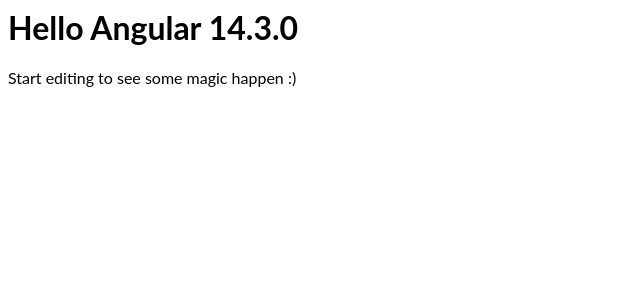
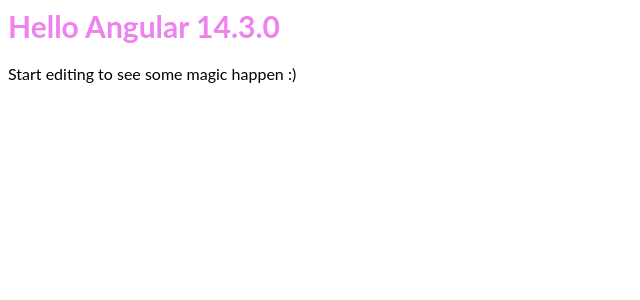
Before and after one commit to nakkajagadeesh12/angular-8, an Angular app: page / in a window 1280 px wide. Shown: the top 300 px of the page, without its empty margins (0-640 px from the left). Built offline with nearby package versions, Linux system fonts and the light colour scheme.

Commit message:
1 file modified

```diff
--- a/src/app/hello.component.ts
+++ b/src/app/hello.component.ts
@@ -3,7 +3,11 @@
 @Component({
   selector: 'hello',
   template: `<h1>Hello {{name}}</h1>`,
-  styles: [`h1 { font-family: Lato; }`]
+  styles: [`h1 {
+    font-family: Lato;
+    color : violet;
+    font-size : 30px;
+     }`]
 })
 export class HelloComponent  {
   @Input() name: string;
```
